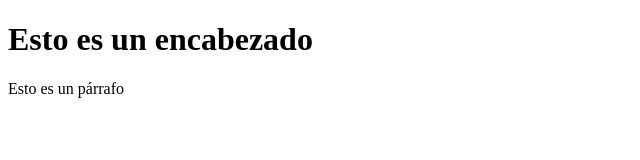
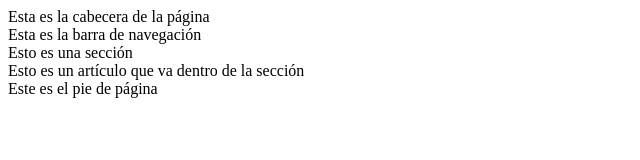
Before and after one commit to leticiamontilla/actividad_1, a plain HTML site: page index.html in a window 1280 px wide. Shown: the whole page, without its empty margins (0-640 px from the left). Drawn offline with Linux system fonts and the light colour scheme.

Commit message:
He terminado la actividad 1

```diff
--- a/index.html
+++ b/index.html
@@ -1,10 +1,18 @@
 <!DOCTYPE html>
 <html lang="es">
     <head>
+        <meta charset="utf-8"/>
         <title>Documento HTML</title>
     </head>
     <body>
-        <h1>Esto es un encabezado</h1>
-        <p>Esto es un párrafo</p>
+        <header>Esta es la cabecera de la página</header>
+        <nav>Esta es la barra de navegación</nav>
+        <section>
+            Esto es una sección
+            <article>
+                Esto es un artículo que va dentro de la sección
+            </article>
+        </section>
+        <footer>Este es el pie de página</footer>
     </body>
 </html>
```
